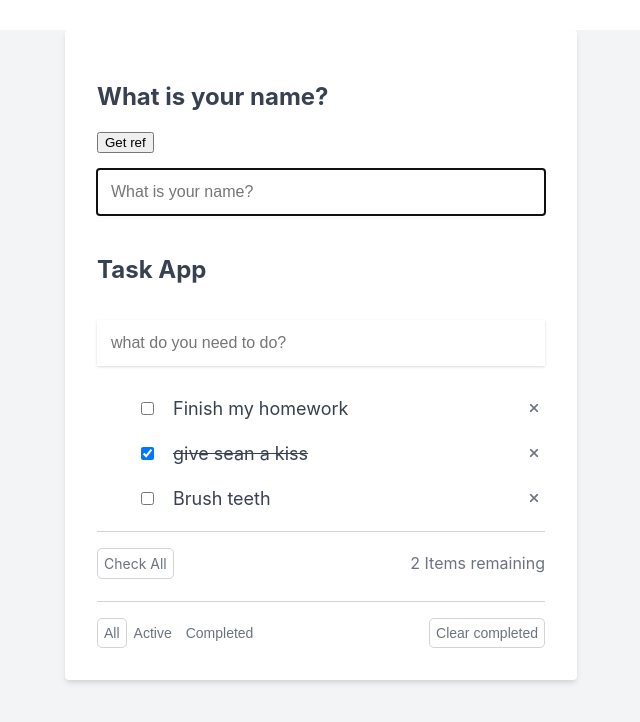
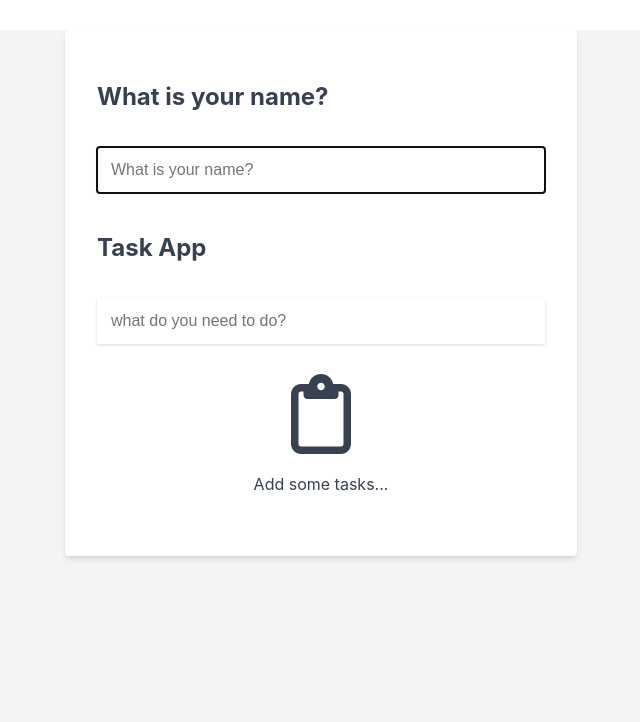
Before and after one commit to brazilsunshine/react-beginner, a React (Create React App) app: page / in a window 1280 px wide. Shown: the top 722 px of the page, without its empty margins (319-959 px from the left). Built offline with nearby package versions, Linux system fonts and the light colour scheme.

Commit message:
custom hooks

```diff
--- a/src/App.css
+++ b/src/App.css
@@ -249,3 +249,7 @@
   .name-label {
     margin-top: 15px;
   }
+
+  .toggles-container {
+    margin: 20px 0;
+  }
--- a/src/components/App.jsx
+++ b/src/components/App.jsx
@@ -1,37 +1,42 @@
-import React, {useEffect, useMemo, useRef, useState} from "react";
+import React, {useEffect, useMemo, useRef} from "react";
 import '../App.css';
 import TaskForm from "./TaskForm";
 import TaskList from "./TaskList";
 import NoTasks from './NoTasks';
-import {logDOM} from "@testing-library/react";
+import useLocalStorage from "../hooks/useLocalStorage";
 
 function App() {
     // think this as getters and setters in vuex
-    const [name, setName] = useState('');
+    // const [name, setName] = useState('');
+    const [name, setName] = useLocalStorage('name', '')
+
     const nameInputElement = useRef(null);
-    const [tasks, setTasks] = useState([
-        {
-            id: 1,
-            title: 'Finish my homework',
-            isComplete: false,
-            isEditing: false,
-        },
-        {
-            id: 2,
-            title: 'give sean a kiss',
-            isComplete: true,
-            isEditing: false,
-        },
-        {
-            id: 3,
-            title: 'Brush teeth',
-            isComplete: false,
-            isEditing: false,
-        },
-    ]);
+     const [tasks, setTasks] = useLocalStorage('tasks', []);
+
+    // const [tasks, setTasks] = useState([
+    //     {
+    //         id: 1,
+    //         title: 'Finish my homework',
+    //         isComplete: false,
+    //         isEditing: false,
+    //     },
+    //     {
+    //         id: 2,
+    //         title: 'give sean a kiss',
+    //         isComplete: true,
+    //         isEditing: false,
+    //     },
+    //     {
+    //         id: 3,
+    //         title: 'Brush teeth',
+    //         isComplete: false,
+    //         isEditing: false,
+    //     },
+    // ]);
 
     // think this as getters and setters in vuex
-    const [idForTask, setIdForTask] = useState(4);
+    // const [idForTask, setIdForTask] = useState(4);
+    const [idForTask, setIdForTask] = useLocalStorage('tasksId', 0);
 
     /**
      * Add a task to my task list
@@ -207,17 +212,38 @@ function App() {
         {
             return tasks.filter(task => task.isComplete);
         }
-
     }
 
     /**
-     * useEffect Hook will perform side effects in the component
+     * useEffect tells React that your component needs to do something when the component is mounted.
      *
      * The empty array specifies that I just want the useEffect to be hit when the component is mounted
+     *
+     * Retrieve 'name' value from localStorage when this component is mounted
      */
     useEffect(() => { // This is just focusing on the first input when the component is mounted
         nameInputElement.current.focus() // so the user may get triggered to put their name
+
+        // nullish coalescing (??) return empty string if its left side is null or undefined
+        // setName(JSON.parse(localStorage.getItem('name')) ?? '');
+        // The JSON.parse() parses a JSON string, and outputs the JavaScript value or object described by the string.
     }, []);
+
+    /**
+     * Set the name to become the input's value
+     *
+     * Save the name in the localStorage
+     */
+    function handleNameInput (event)
+    {
+        setName(event.target.value);
+
+        // localStorage.setItem('name', JSON.stringify(event.target.value))
+        // JSON.stringify() takes a JavaScript object and transforms it into a JSON string.
+        // localStorage doesn't store the object data into the localStorage, it needs Strings,
+    }
+
+
 
     /**
      *  JSX
@@ -227,7 +253,6 @@ function App() {
             <header className="task-app">
                 <div className="name-container">
                     <h2>What is your name?</h2>
-                    <button onClick={() => nameInputElement.current.focus() }>Get ref</button>
                     <form action="">
                         <input
                             type="text"
@@ -235,7 +260,7 @@ function App() {
                             className="task-input"
                             placeholder="What is your name?"
                             value={name}
-                            onChange={event => setName(event.target.value)}
+                            onChange={handleNameInput}
                         />
                     </form>
                     {name &&
--- a/src/components/TaskList.jsx
+++ b/src/components/TaskList.jsx
@@ -4,6 +4,7 @@ import TaskItemsRemaining from './TaskItemsRemaining';
 import TaskClearCompletedButton from './TaskClearCompletedButton';
 import CheckAll from "./CheckAll";
 import TaskFilters from "./TaskFilters";
+import useToggle from "../hooks/useToggle";
 
 /**
  * Check the props' types and check if this prop is required to have in our component
@@ -24,7 +25,9 @@ TaskList.propTypes = {
 }
 
 function TaskList(props) {  // receiving all the props coming in from the parent component
-    const [filter, setFilter] = useState('all')
+    const [isButtonFeaturesOneVisible, setIsButtonFeaturesOneVisible] = useToggle(); // useToggle is a custom hook that we created
+    const [isButtonFeaturesTwoVisible, setIsButtonFeaturesTwoVisible] = useToggle(); // useToggle is a custom hook that we created
+    const [filter, setFilter] = useState('all');
 
     return (
         <div>
@@ -85,6 +88,24 @@ function TaskList(props) {  // receiving all the props coming in from the parent
                     </li>
                 ))}
             </ul>
+
+            <div className="toggles-container">
+                <button
+                    onClick={setIsButtonFeaturesOneVisible}
+                    className="button"
+                >
+                    Features One Toggle
+                </button>
+
+                <button
+                    onClick={setIsButtonFeaturesTwoVisible}
+                    className="button"
+                >
+                    Features Two Toggle
+                </button>
+            </div>
+
+            {isButtonFeaturesOneVisible && (
                 <div className="check-all-container">
                     <div>
                         <CheckAll completeAllTasks={props.completeAllTasks}/>
@@ -93,6 +114,9 @@ function TaskList(props) {  // receiving all the props coming in from the parent
                         <TaskItemsRemaining remainingTasks={props.remainingTasks}/>
                     </div>
                 </div>
+            )}
+
+            {isButtonFeaturesTwoVisible && (
                 <div className="other-buttons-container">
                     <div>
                         <TaskFilters
@@ -105,6 +129,7 @@ function TaskList(props) {  // receiving all the props coming in from the parent
                         <TaskClearCompletedButton clearCompleted={props.clearCompleted}/>
                     </div>
                 </div>
+            )}
         </div>
     )
 }
--- /dev/null
+++ b/src/hooks/useLocalStorage.js
@@ -0,0 +1,26 @@
+import {useEffect, useState} from "react";
+
+function useLocalStorage (key, initialValue) {
+    const [value, setValue] = useState(() => {
+        const item = localStorage.getItem(key)
+
+        return item ? JSON.parse(item) : initialValue;
+        // if item exists/true then JSON.parse the item
+        // if item doesn't exist/false then return the initial value
+    });
+
+    /**
+     * useEffect tells React that your component needs to do something when the component is mounted.
+     *
+     * Update the value 'name' in localStorage whenever the name changes
+     *
+     * Second parameter [value] which tells when useEffect should run
+     */
+    useEffect(() => { // localStorage does not support JSON, so we need to stringify it
+        localStorage.setItem(key, JSON.stringify(value))
+    }, [value])
+
+    return [value, setValue];
+}
+
+export default useLocalStorage
--- /dev/null
+++ b/src/hooks/useToggle.js
@@ -0,0 +1,22 @@
+import {useState} from "react";
+
+/**
+ * Custom Hook useToggle
+ *
+ * It toggles the visibility of features one and features two
+ *
+ * It is being used on TaskList.jsx
+ */
+function useToggle (initialState = true)
+{
+    const [isVisible, setIsVisible] = useState(initialState)
+
+    function toggle() {
+        setIsVisible(prevVisible => !prevVisible) // set the value to the opposite of the current state
+    }
+
+    return [isVisible, toggle];
+
+}
+
+export default useToggle
```
Lines whose indentation alone changed are shown as unchanged.
